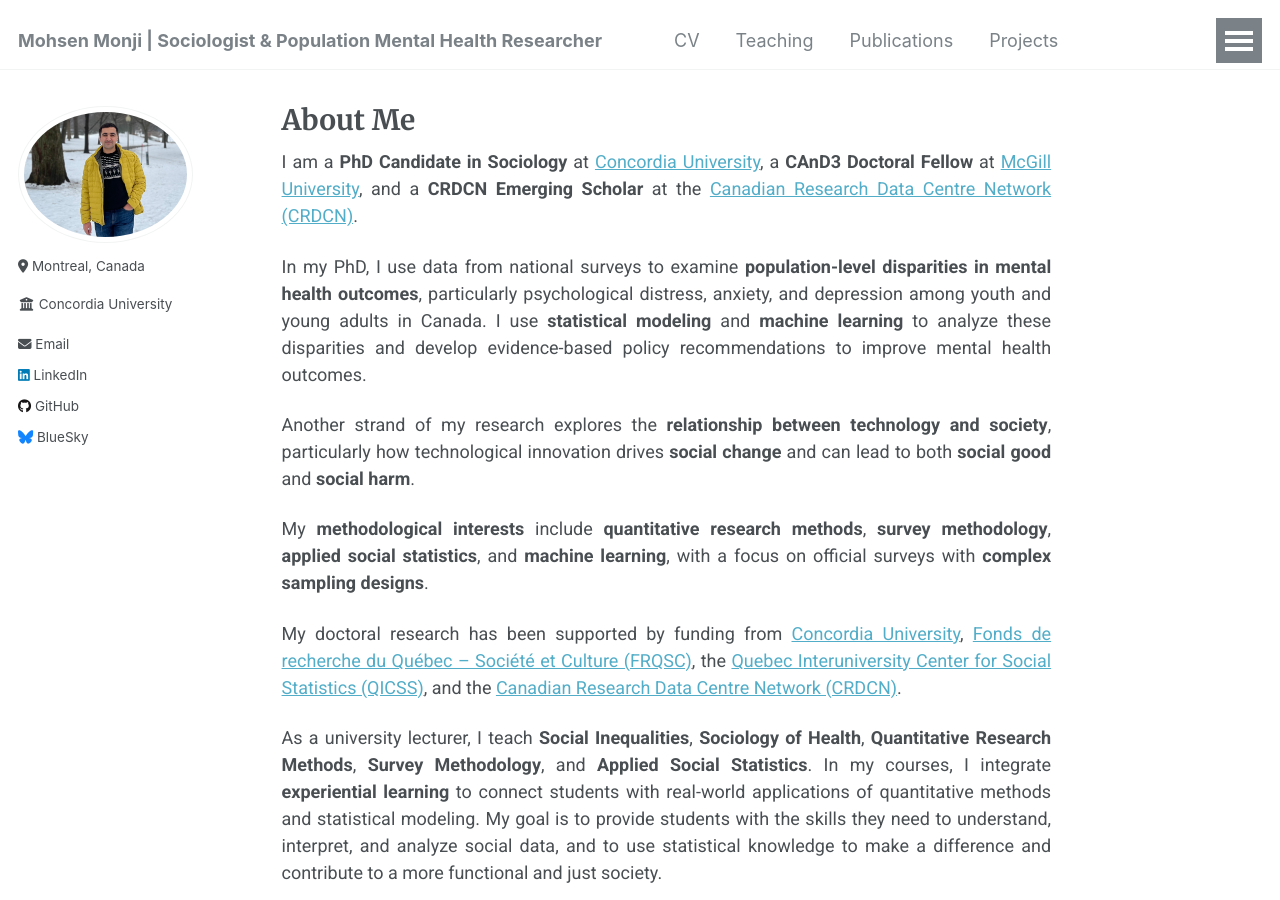
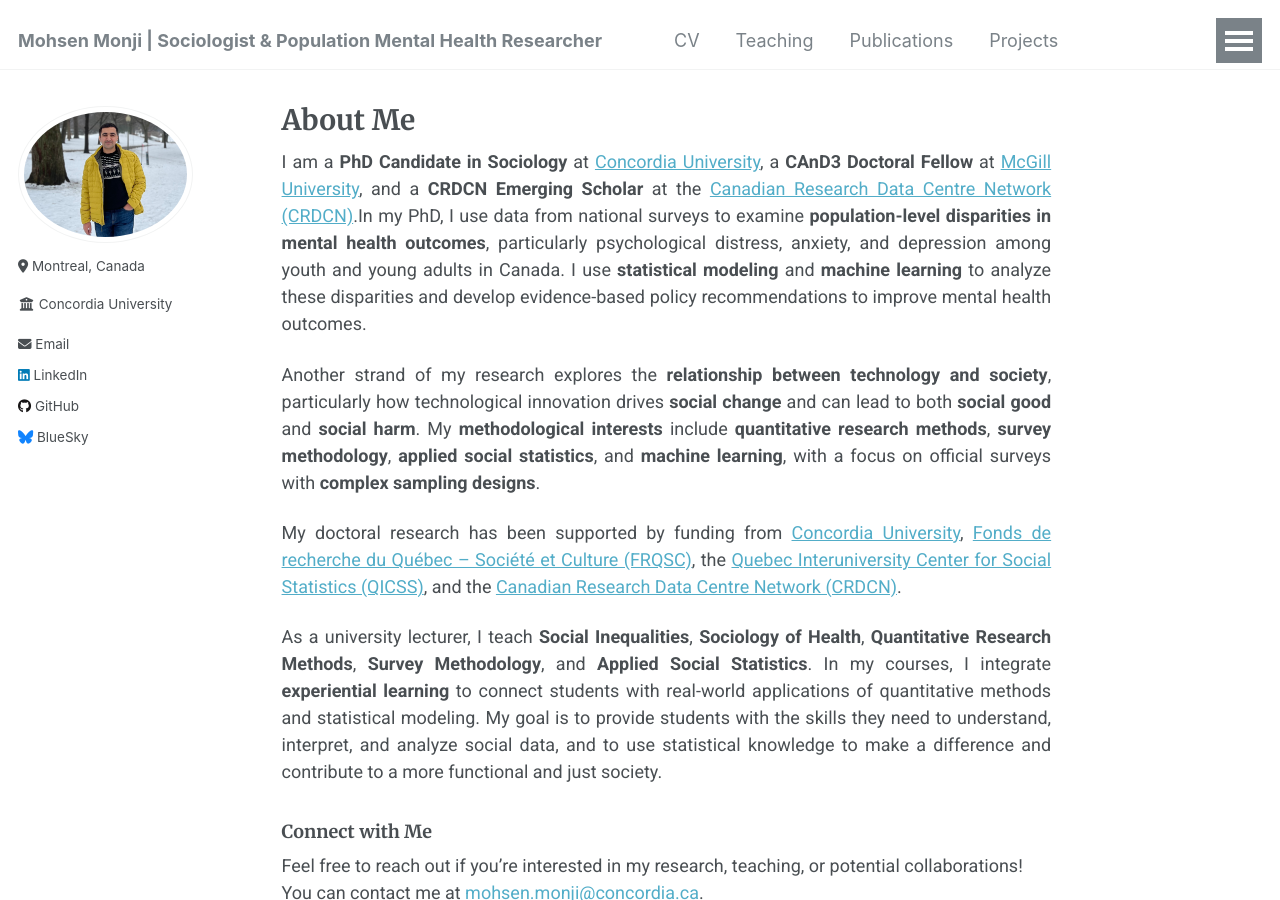
Before and after one commit to Mohsnmonji/mohsnmonji.github.io, a Jekyll site: the page built from _pages/about.md, in a window 1280 px wide and 900 px high. Built offline with Jekyll 4.4.1, drawn with Linux system fonts in a browser that asks for light colours; part of the change alters nothing that is shown.

```diff
--- a/_pages/about.md
+++ b/_pages/about.md
@@ -10,13 +10,9 @@ redirect_from:
 ---
 
 
-I am a **PhD Candidate in Sociology** at [Concordia University](https://www.concordia.ca), a **CAnD3 Doctoral Fellow** at [McGill University](https://www.mcgill.ca/cand3/our-people/fellows-2024-25), and a **CRDCN Emerging Scholar** at the [Canadian Research Data Centre Network (CRDCN)](https://crdcn.ca).
+I am a **PhD Candidate in Sociology** at [Concordia University](https://www.concordia.ca/artsci/sociology-anthropology.html), a **CAnD3 Doctoral Fellow** at [McGill University](https://www.mcgill.ca/cand3/our-people/fellows-2024-25), and a **CRDCN Emerging Scholar** at the [Canadian Research Data Centre Network (CRDCN)](https://crdcn.ca).In my PhD, I use data from national surveys to examine **population-level disparities in mental health outcomes**, particularly psychological distress, anxiety, and depression among youth and young adults in Canada. I use **statistical modeling** and **machine learning** to analyze these disparities and develop evidence-based policy recommendations to improve mental health outcomes.
 
-In my PhD, I use data from national surveys to examine **population-level disparities in mental health outcomes**, particularly psychological distress, anxiety, and depression among youth and young adults in Canada. I use **statistical modeling** and **machine learning** to analyze these disparities and develop evidence-based policy recommendations to improve mental health outcomes.
-
-Another strand of my research explores the **relationship between technology and society**, particularly how technological innovation drives **social change** and can lead to both **social good** and **social harm**.
-
-My **methodological interests** include **quantitative research methods**, **survey methodology**, **applied social statistics**, and **machine learning**, with a focus on official surveys with **complex sampling designs**.
+Another strand of my research explores the **relationship between technology and society**, particularly how technological innovation drives **social change** and can lead to both **social good** and **social harm**. My **methodological interests** include **quantitative research methods**, **survey methodology**, **applied social statistics**, and **machine learning**, with a focus on official surveys with **complex sampling designs**.
 
 My doctoral research has been supported by funding from [Concordia University](https://www.concordia.ca/artsci/sociology-anthropology.html), [Fonds de recherche du Québec – Société et Culture (FRQSC)](https://www.frq.gouv.qc.ca), the [Quebec Interuniversity Center for Social Statistics (QICSS)](https://www.ciqss.org), and the [Canadian Research Data Centre Network (CRDCN)](https://crdcn.ca).
 
```
